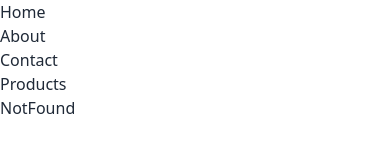
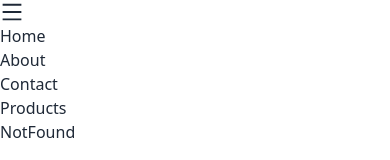
Before and after one commit to HamjaMohtadee04/React-PriceOption, a React (Vite) app: page / in a window 390 px wide. Shown: the top 160 px of the page. Built offline with nearby package versions, Linux system fonts and the light colour scheme.

Commit message:
set toggle icon

```diff
--- a/package.json
+++ b/package.json
@@ -10,8 +10,10 @@
     "preview": "vite preview"
   },
   "dependencies": {
+    "prop-types": "^15.8.1",
     "react": "^18.3.1",
-    "react-dom": "^18.3.1"
+    "react-dom": "^18.3.1",
+    "react-icons": "^5.4.0"
   },
   "devDependencies": {
     "@eslint/js": "^9.15.0",
--- a/src/Components/Link/Link.jsx
+++ b/src/Components/Link/Link.jsx
@@ -1,4 +1,4 @@
-
+import PropTypes from 'prop-types';
 
 const Link = ({route}) => {
     return (
@@ -7,5 +7,7 @@
                     </li>
     );
 };
-
+Link.PropTypes ={
+    route:PropTypes.object
+}
 export default Link;
--- a/src/Components/Navbar/NewNav/NewNav.jsx
+++ b/src/Components/Navbar/NewNav/NewNav.jsx
@@ -1,8 +1,10 @@
+import { useState } from "react";
 import Link from "../../Link/Link";
-
+import { AiOutlineMenu } from "react-icons/ai";
+import { AiOutlineClose } from "react-icons/ai";
 
 const NewNav = () => {
-
+    const [open,setOpen] = useState(false)
     const routes = [
         { id: 1, path: "/", name: "Home" },
         { id: 2, path: "/about", name: "About" },
@@ -14,6 +16,13 @@
 
     return (
         <div>
+        <div className="md:hidden text-2xl " onClick={()=> setOpen(!open)}>
+            {
+                open === true ? <AiOutlineClose></AiOutlineClose>
+                :  <AiOutlineMenu ></AiOutlineMenu>
+            }
+
+        </div>
            <ul className="md:flex">
            {
                 routes.map(route => <Link  key={route.id} route={route}></Link>)
```
Also changed, not shown: 1 other file (tests, documents, lock files or other folders).
